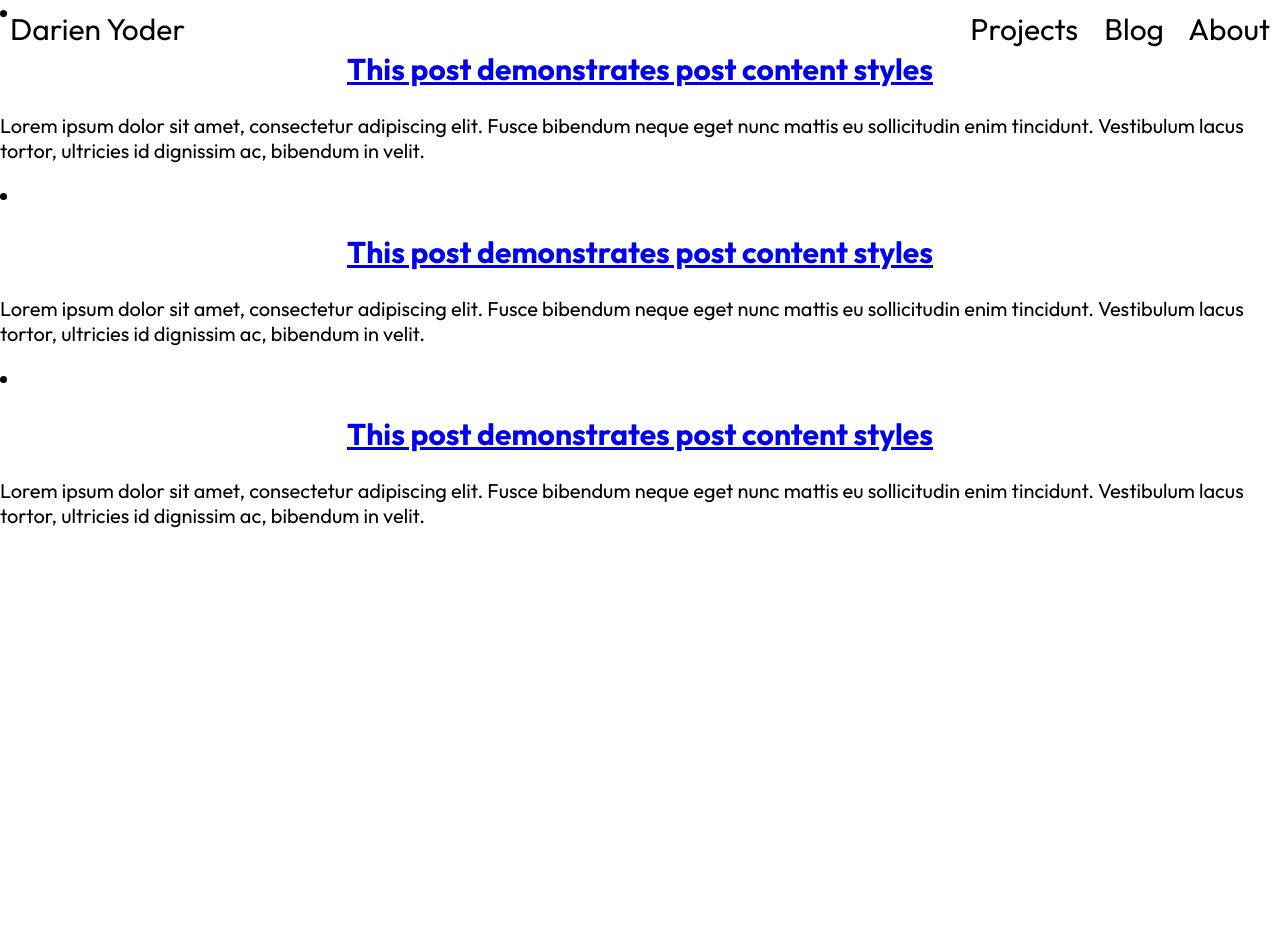
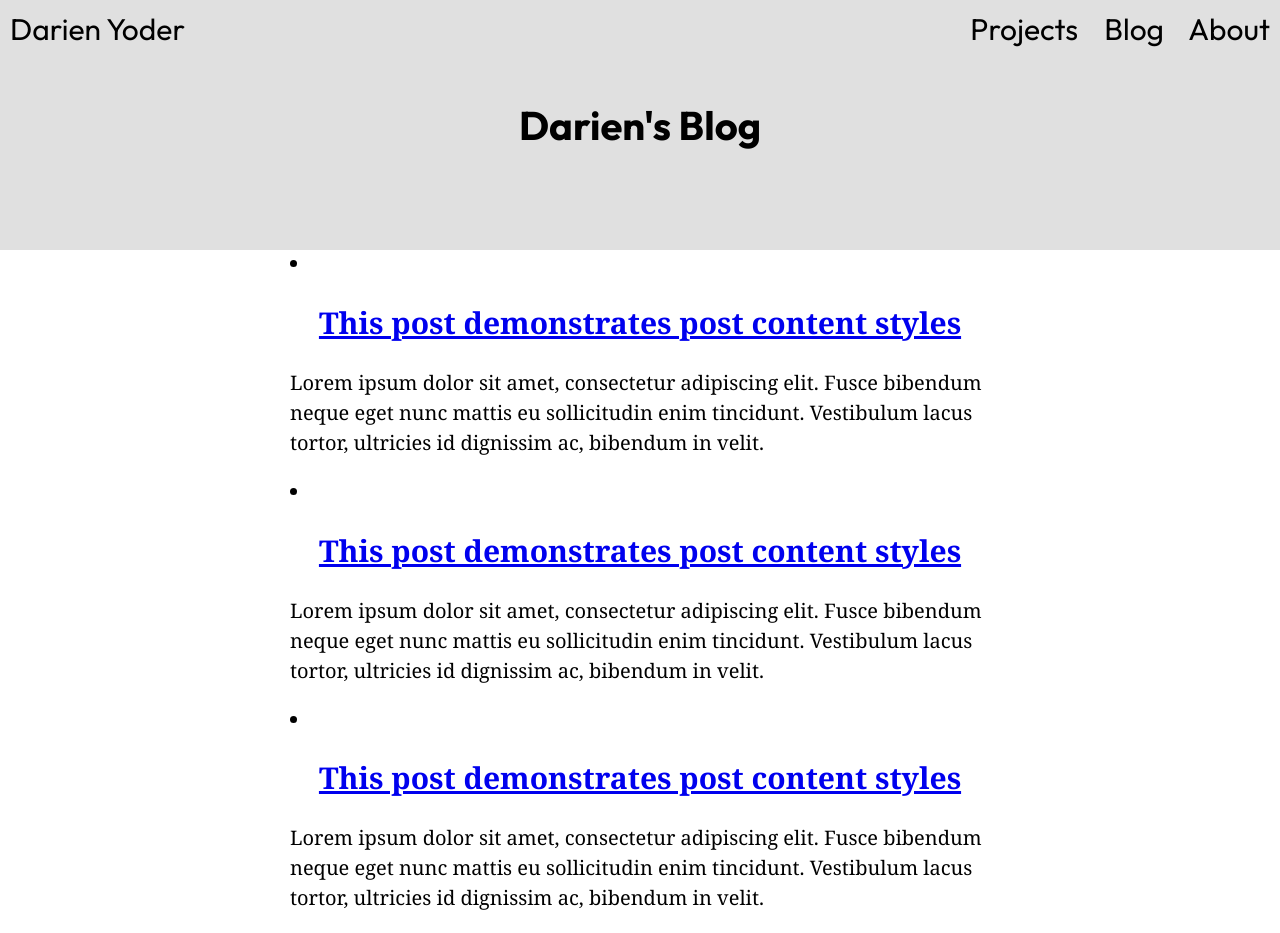
Before and after one commit to darienyoder/darienyoder.github.io, a Jekyll site: the page built from blog.md, in a window 1280 px wide. Built offline with Jekyll 4.4.1, drawn with Linux system fonts in a browser that asks for light colours; before the commit the page ends 900 px from its top, so only the background shows below that.

Commit message:
Blog layout

```diff
--- a/_layouts/blog.html
+++ b/_layouts/blog.html
@@ -3,10 +3,20 @@
 ---
 
 <main>
+
+    <header id="post-header">
+        <h1>{{ page.title }}</h1>
+    </header>
+
+    <main id="post-content">
+        <div id="post-margin">
             {% for post in site.posts %}
                 <li>
                     <h2><a href="{{ post.url }}">{{ post.title }}</a></h2>
                     {{ post.excerpt }}
                 </li>
             {% endfor %}
+        </div>
     </main>
+
+</main>
```
Lines whose indentation alone changed are shown as unchanged.
